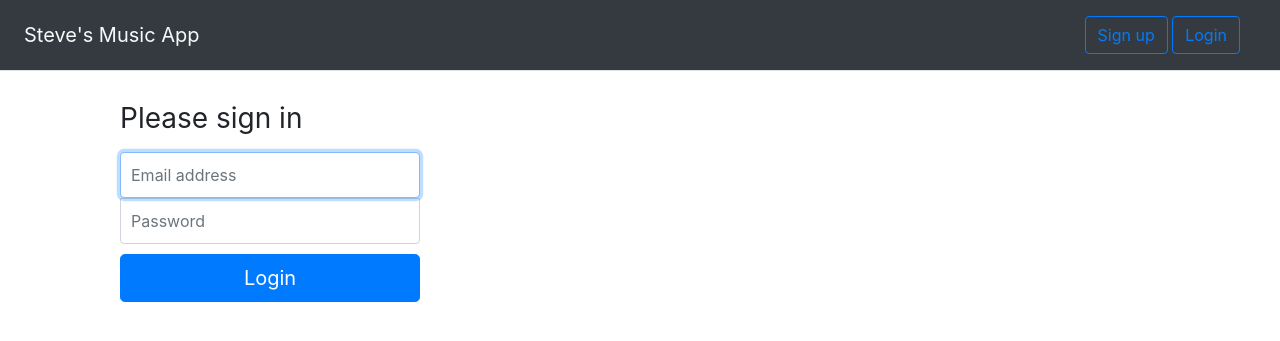
After one commit to whobutsb/django-learning, a Django app: page /music/login/ in a window 1280 px wide. The commit adds this page. Shown: the top 341 px of the page. Run offline with Django 3.2, Linux system fonts and the light colour scheme; some libraries are stand-ins or nearby versions.

Commit message:
Login, Authentication, and Logout working

```diff
--- /dev/null
+++ b/music/static/music/base.css
@@ -0,0 +1,29 @@
+.form-signin {
+  width: 100%;
+  max-width: 330px;
+  padding: 15px;
+  margin: auto;
+}
+.form-signin .checkbox {
+  font-weight: 400;
+}
+.form-signin .form-control {
+  position: relative;
+  box-sizing: border-box;
+  height: auto;
+  padding: 10px;
+  font-size: 16px;
+}
+.form-signin .form-control:focus {
+  z-index: 2;
+}
+.form-signin input[type="email"] {
+  margin-bottom: -1px;
+  border-bottom-right-radius: 0;
+  border-bottom-left-radius: 0;
+}
+.form-signin input[type="password"] {
+  margin-bottom: 10px;
+  border-top-left-radius: 0;
+  border-top-right-radius: 0;
+}
--- /dev/null
+++ b/music/templates/auth/index.html
@@ -0,0 +1,19 @@
+{% extends 'base/base.html' %}
+
+{% block content %}
+
+<div class="col-sm-4">
+    <form action="{% url 'auth.authenticate' %}" method="post" class="form-signin">
+    {% csrf_token %}
+    <h1 class="h3 mb-3 font-weight-normal">Please sign in</h1>
+    <label for="username" class="sr-only">Username</label>
+    <input type="text" id="username" name="username" class="form-control" placeholder="Email address" required="" autofocus="">
+    <label for="inputPassword" class="sr-only">Password</label>
+    <input type="password" id="inputPassword" name="password" class="form-control" placeholder="Password" required="">
+    <button class="btn btn-lg btn-primary btn-block" type="submit">Login</button>
+</form>
+</div>
+
+{{ login_form }}
+
+{% endblock %}
--- /dev/null
+++ b/music/templates/base/auth.html
@@ -0,0 +1,5 @@
+<div class="pull-right">
+    <div class="col-sm-6">
+        <h1>Login</h1>
+    </div>
+</div>
--- a/music/templates/base/base.html
+++ b/music/templates/base/base.html
@@ -11,18 +11,14 @@
     <!-- Bootstrap CSS -->
     <link rel="stylesheet" href="https://stackpath.bootstrapcdn.com/bootstrap/4.1.1/css/bootstrap.min.css" integrity="sha384-WskhaSGFgHYWDcbwN70/dfYBj47jz9qbsMId/iRN3ewGhXQFZCSftd1LZCfmhktB" crossorigin="anonymous">
 
+    {% load static %}
+    <link rel="stylesheet" href="{% static 'music/base.css' %}">
+
     <title>Steve Music App</title>
   </head>
   <body>
-      <header>
-        <div class="navbar navbar-dark bg-dark box-shadow">
-            <div class="container d-flex justify-content-between">
-                <a href="{% url 'home' %}" class="navbar-brand d-flex align-items-center">
-                    <strong>Steve Music App</strong>
-                </a>
-            </div>
-        </div>
-      </header>
+
+      {% include "base/header.html" %}
 
       {% if messages %}
       <ul class="messages">
--- /dev/null
+++ b/music/templates/base/header.html
@@ -0,0 +1,16 @@
+<header>
+    <div class="d-flex flex-column flex-md-row align-items-center p-3 px-md-4 mb-3 bg-dark border-bottom box-shadow">
+        <h5 class="my-0 text-light mr-md-auto font-weight-normal">Steve's Music App</h5>
+        <nav class="my-2 my-md-0 mr-md-3">
+
+            {% if user.is_authenticated %}
+                <spanp class="text-light">Hello {{ user.email }}</span>
+                <a class="btn btn-outline-primary" href="{% url 'auth.logout' %}">Logout</a>
+            {% else %}
+                <a class="btn btn-outline-primary" href="#">Sign up</a>
+                <a class="btn btn-outline-primary" href="{% url 'auth.index' %}">Login</a>
+            {% endif %}
+
+        </nav>
+    </div>
+</header>
--- a/music/urls.py
+++ b/music/urls.py
@@ -2,10 +2,13 @@ from django.conf import settings
 from django.urls import path
 from django.conf.urls.static import static
 
-from music.views import home, playlist
+from music.views import home, playlist, auth
 
 urlpatterns = [
     path('', home.home_view, name='home'),
+    path('login/', auth.index, name="auth.index"),
+    path('login/authenticate/', auth.authenticate, name="auth.authenticate"),
+    path('login/logout', auth.logout, name="auth.logout"),
     path('upload/', home.upload, name='upload'),
     path('playlist/create', playlist.create, name='playlist.create'),
     path('playlist/<uuid:playlist_id>/', playlist.index, name='playlist.index'),
--- /dev/null
+++ b/music/views/auth.py
@@ -0,0 +1,21 @@
+from django.contrib import auth
+from django.contrib import messages
+from django.shortcuts import render, redirect, get_object_or_404
+
+def index(request):
+    return render(request, 'auth/index.html')
+
+def authenticate(request):
+    user = auth.authenticate(username=request.POST['username'], password=request.POST['password'])
+    if user is not None:
+        messages.success(request, 'You logged in!')
+        auth.login(request, user)
+        return redirect('home')
+    else:
+        messages.error(request, 'Wrong username or password')
+        return redirect('auth.index')
+
+def logout(request):
+    auth.logout(request)
+    messages.success(request, 'You have logged out!')
+    return redirect('auth.index')
--- a/mysite/urls.py
+++ b/mysite/urls.py
@@ -27,3 +27,4 @@ urlpatterns = [
 # serve up static files
 if settings.DEBUG:
     urlpatterns += static(settings.MEDIA_URL, document_root=settings.MEDIA_ROOT)
+    # urlpatterns += static(settings.STATIC_URL, document_root=settings.STATIC_ROOT)
```
Also changed, not shown: mysite/settings.py (+6 -6 lines).
